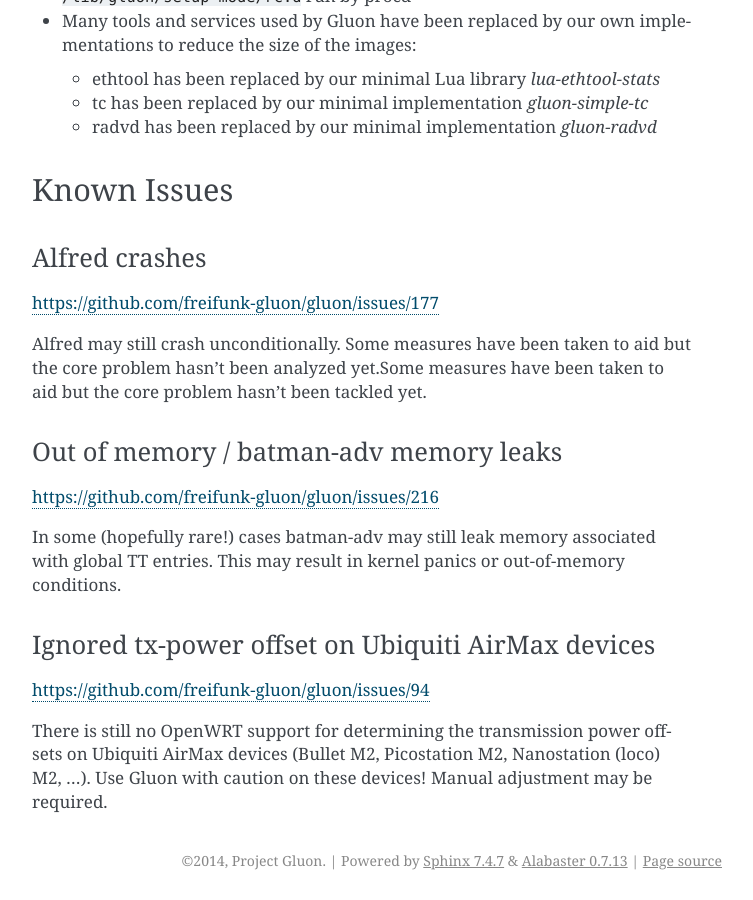
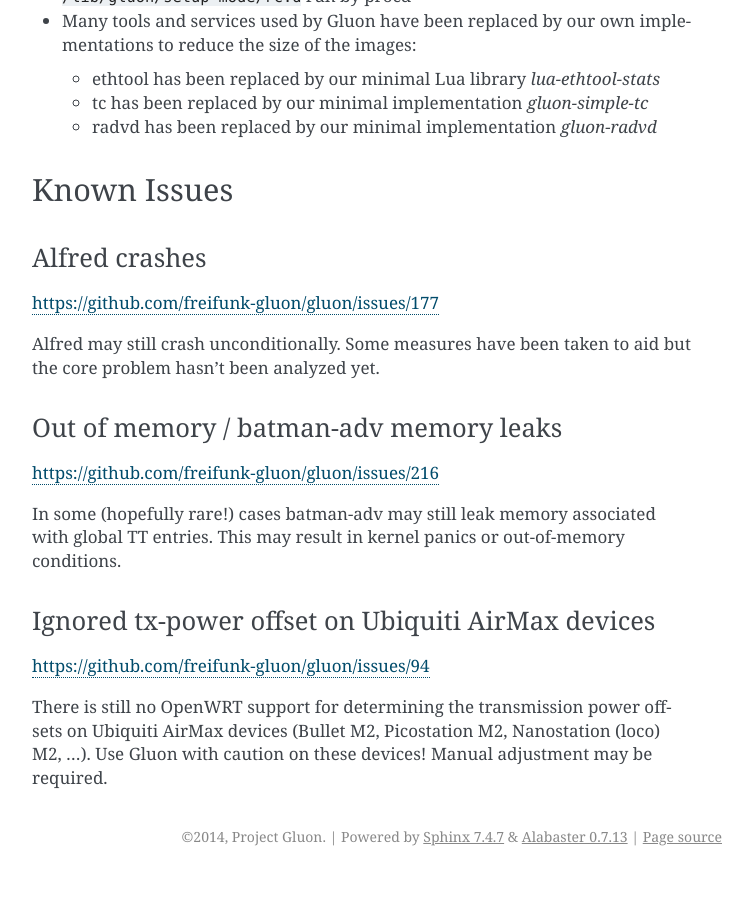
Before and after one commit to freifunk-gluon/gluon, a Sphinx documentation site: the page built from docs/releases/v2014.4.rst, in a window 1280 px wide and 900 px high, scrolled down 2732 px. Shown: the whole window, without its empty margins (388-1141 px from the left). Built offline with Sphinx 7.4.7, drawn with Linux system fonts in a browser that asks for light colours; after the commit the page ends 3608 px from its top, so only the background shows below that; some of the changed text lies outside the part shown.

Commit message:
docs: releas/2014.4 fixes

```diff
--- a/docs/releases/v2014.4.rst
+++ b/docs/releases/v2014.4.rst
@@ -129,8 +129,7 @@
 https://github.com/freifunk-gluon/gluon/issues/177
 
 Alfred may still crash unconditionally. Some measures have been taken
-to aid but the core problem hasn't been analyzed yet.Some measures have
-been taken to aid but the core problem hasn't been tackled yet.
+to aid but the core problem hasn't been analyzed yet.
 
 Out of memory / batman-adv memory leaks
 ---------------------------------------
```
Also changed, not shown: other parts of docs/releases/v2014.4.rst (+2 -2 lines).
